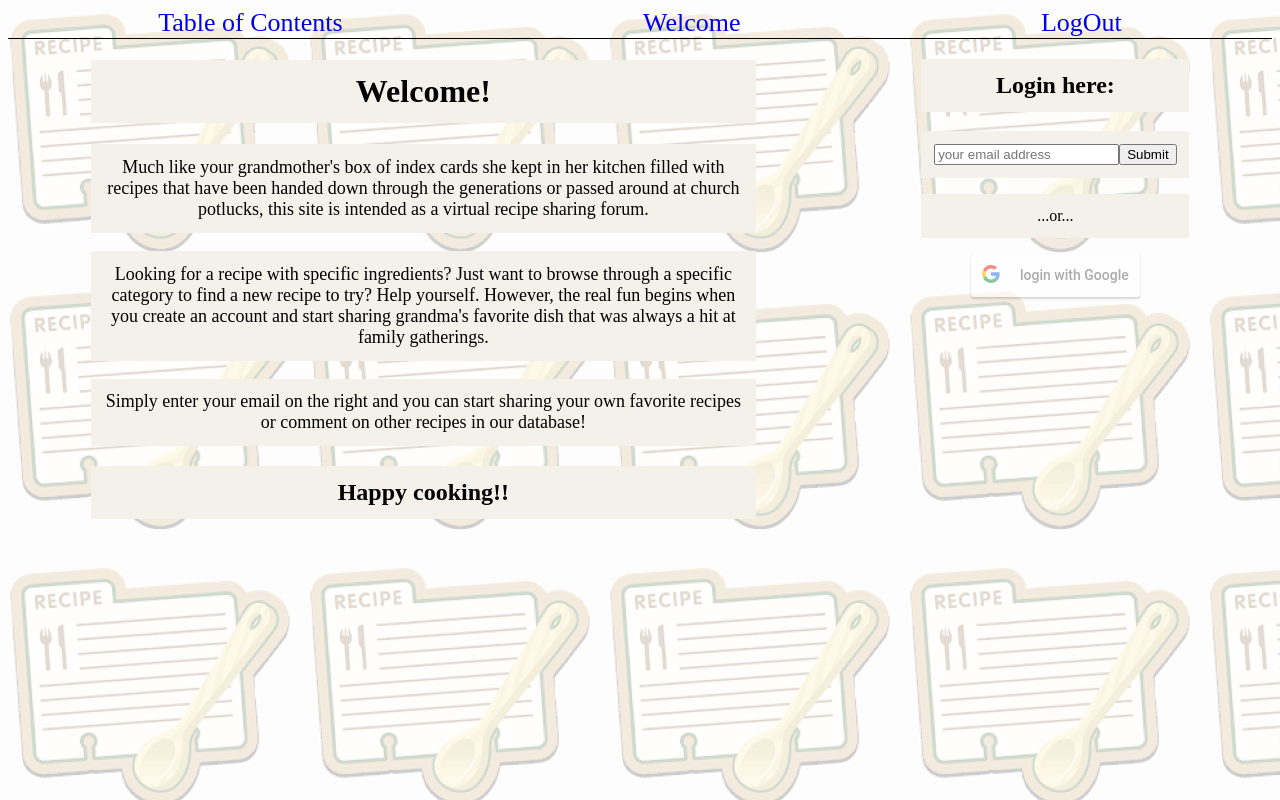
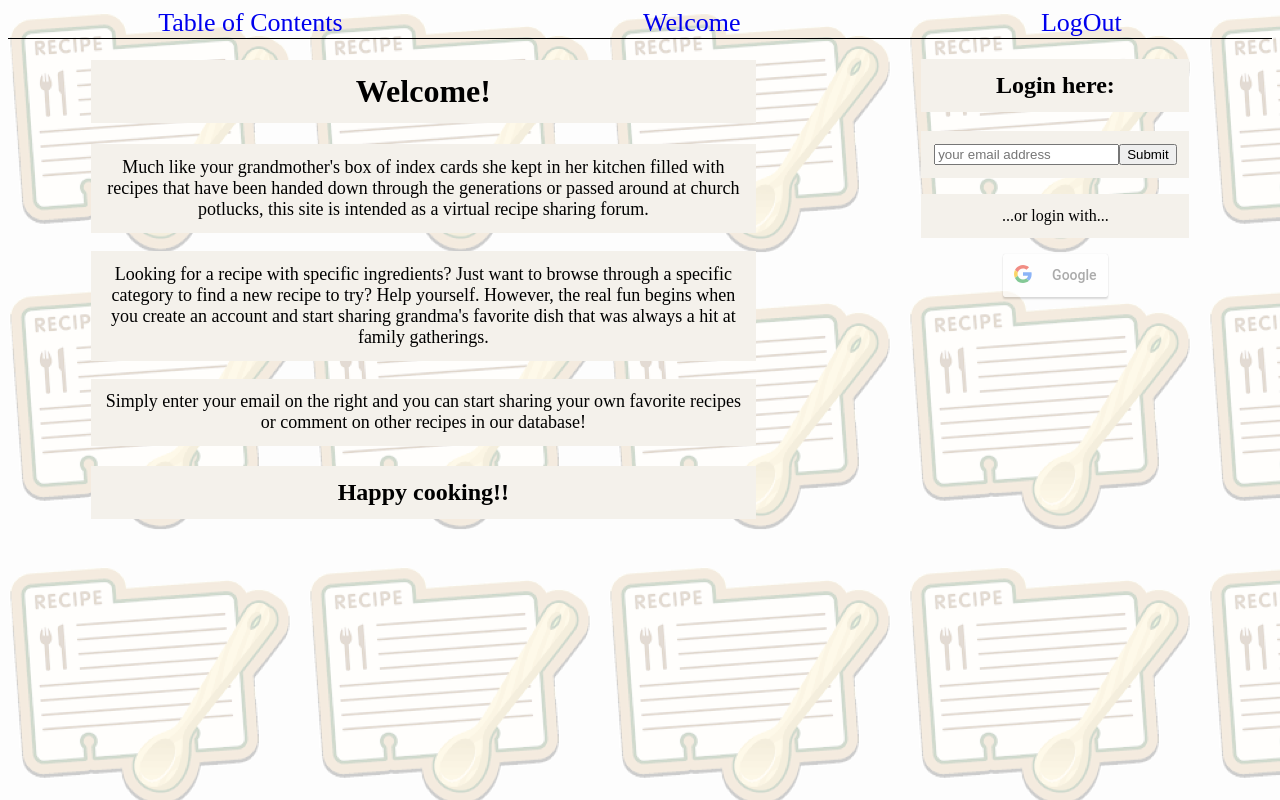
Before and after one commit to elkins2k/taste.e, a React (Create React App) app: page / in a window 1280 px wide. Built offline with nearby package versions, Linux system fonts and the light colour scheme; no server answers.

Commit message:
amplify installed

```diff
--- a/package.json
+++ b/package.json
@@ -3,9 +3,13 @@
   "version": "0.1.0",
   "private": true,
   "dependencies": {
+    "@aws-amplify/api": "^3.1.7",
+    "@aws-amplify/pubsub": "^3.0.8",
     "@testing-library/jest-dom": "^4.2.4",
     "@testing-library/react": "^9.5.0",
     "@testing-library/user-event": "^7.2.1",
+    "aws-amplify": "^3.0.8",
+    "aws-amplify-react": "^4.1.7",
     "axios": "^0.19.2",
     "react": "^16.13.1",
     "react-dom": "^16.13.1",
--- a/public/App.css
+++ b/public/App.css
@@ -18,6 +18,7 @@ header div {
 
 header div a {
   text-decoration: none;
+  text-decoration-color: black;
 }
 
 .welcome p {
--- a/src/components/Login.js
+++ b/src/components/Login.js
@@ -45,14 +45,14 @@ export default function Login(props) {
           />
         </form>
         <p>
-          ...or...
+          ...or login with...
         </p>
         <GoogleLogin
           clientId={GoogleClientId}
-          buttonText="login with Google"
+          buttonText="Google"
           onSuccess={responseGoogle}
           onFailure={responseGoogle}
-          cookiePolicy={'single_host_origin'}
+          // cookiePolicy={'single_host_origin'}
         />
       </div>
     </div>
```
Also changed, not shown: 2 other files (tests, documents, lock files or other folders).
